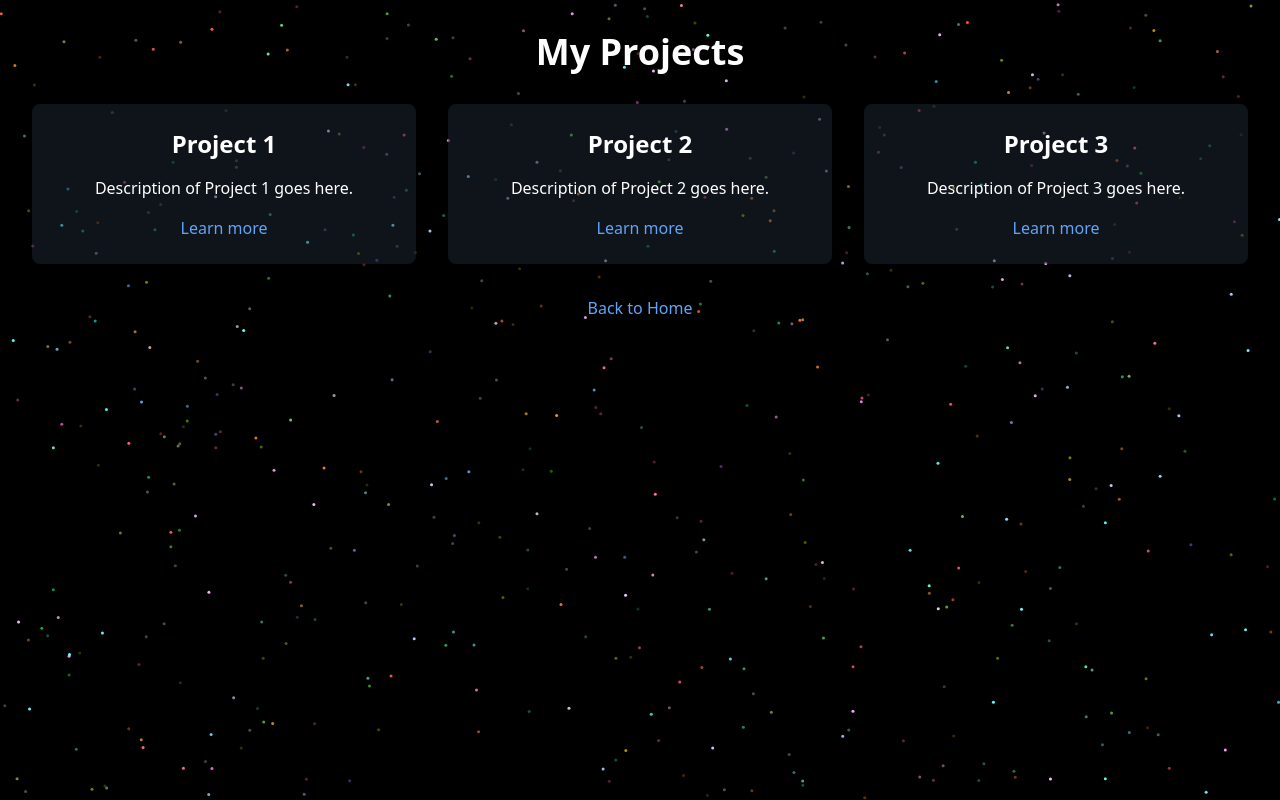
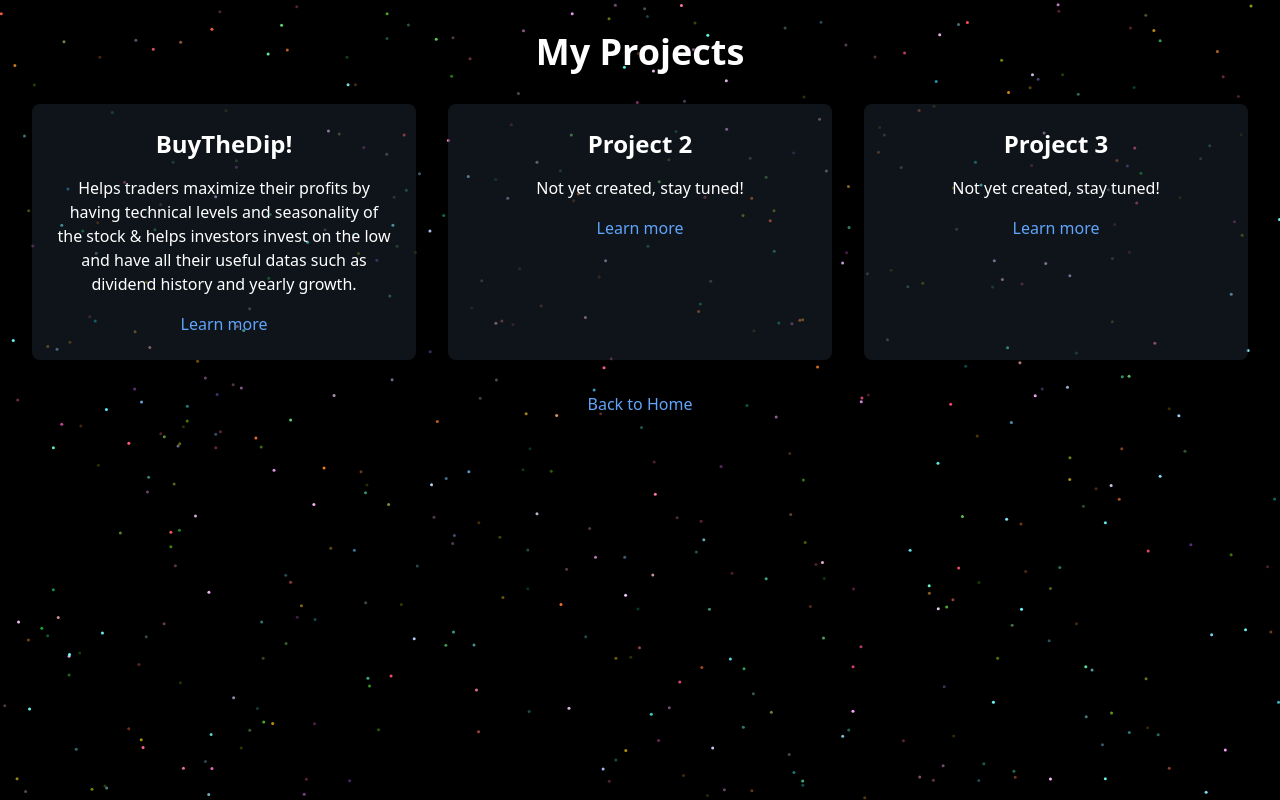
Before and after one commit to Bko-hashing/bko-portfolio, a Next.js app: page /projects in a window 1280 px wide. Built offline with nearby package versions, Linux system fonts and the light colour scheme.

Commit message:
home page updated, project buythedip added no link

```diff
--- a/app/page.tsx
+++ b/app/page.tsx
@@ -154,7 +154,7 @@ export default function Home() {
               <div>Welcome to</div>
               <div>Bernard&apos;s</div>
               <div>Website</div>
-              <div>(As Of Jan. 2025)</div>
+
             </div>
           </motion.div>
         )}
--- a/app/projects/page.tsx
+++ b/app/projects/page.tsx
@@ -1,8 +1,8 @@
-'use client';
+"use client";
 
-import React from 'react';
-import Link from 'next/link';
-import Background from '../../components/Background';
+import React from "react";
+import Link from "next/link";
+import Background from "../../components/Background";
 
 export default function Projects() {
   return (
@@ -11,15 +11,32 @@ export default function Projects() {
       <div className="relative z-10 h-full w-full text-white p-8 text-center overflow-auto">
         <h1 className="text-4xl font-bold mb-8">My Projects</h1>
         <div className="grid grid-cols-1 md:grid-cols-2 lg:grid-cols-3 gap-8">
-          {['Project 1', 'Project 2', 'Project 3'].map((project, index) => (
-            <div key={index} className="bg-gray-800 bg-opacity-50 p-6 rounded-lg">
-              <h2 className="text-2xl font-semibold mb-4">{project}</h2>
-              <p className="mb-4">Description of {project} goes here.</p>
-              <a href="#" className="text-blue-400 hover:text-blue-300">Learn more</a>
-            </div>
-          ))}
+          {["BuyTheDip!", "Project 2", "Project 3"].map((project, index) => {
+            const isBuyTheDip = project === "BuyTheDip!";
+            const description = isBuyTheDip
+              ? "Helps traders maximize their profits by having technical levels and seasonality of the stock & helps investors invest on the low and have all their useful datas such as dividend history and yearly growth."
+              : "Not yet created, stay tuned!";
+
+            return (
+              <div
+                key={index}
+                className="bg-gray-800 bg-opacity-50 p-6 rounded-lg"
+              >
+                <h2 className="text-2xl font-semibold mb-4">{project}</h2>
+                <p className="mb-4">{description}</p>
+                <a href="#" className="text-blue-400 hover:text-blue-300">
+                  Learn more
+                </a>
+              </div>
+            );
+          })}
         </div>
-        <Link href="/" className="mt-8 inline-block text-blue-400 hover:text-blue-300">Back to Home</Link>
+        <Link
+          href="/"
+          className="mt-8 inline-block text-blue-400 hover:text-blue-300"
+        >
+          Back to Home
+        </Link>
       </div>
     </div>
   );
```
